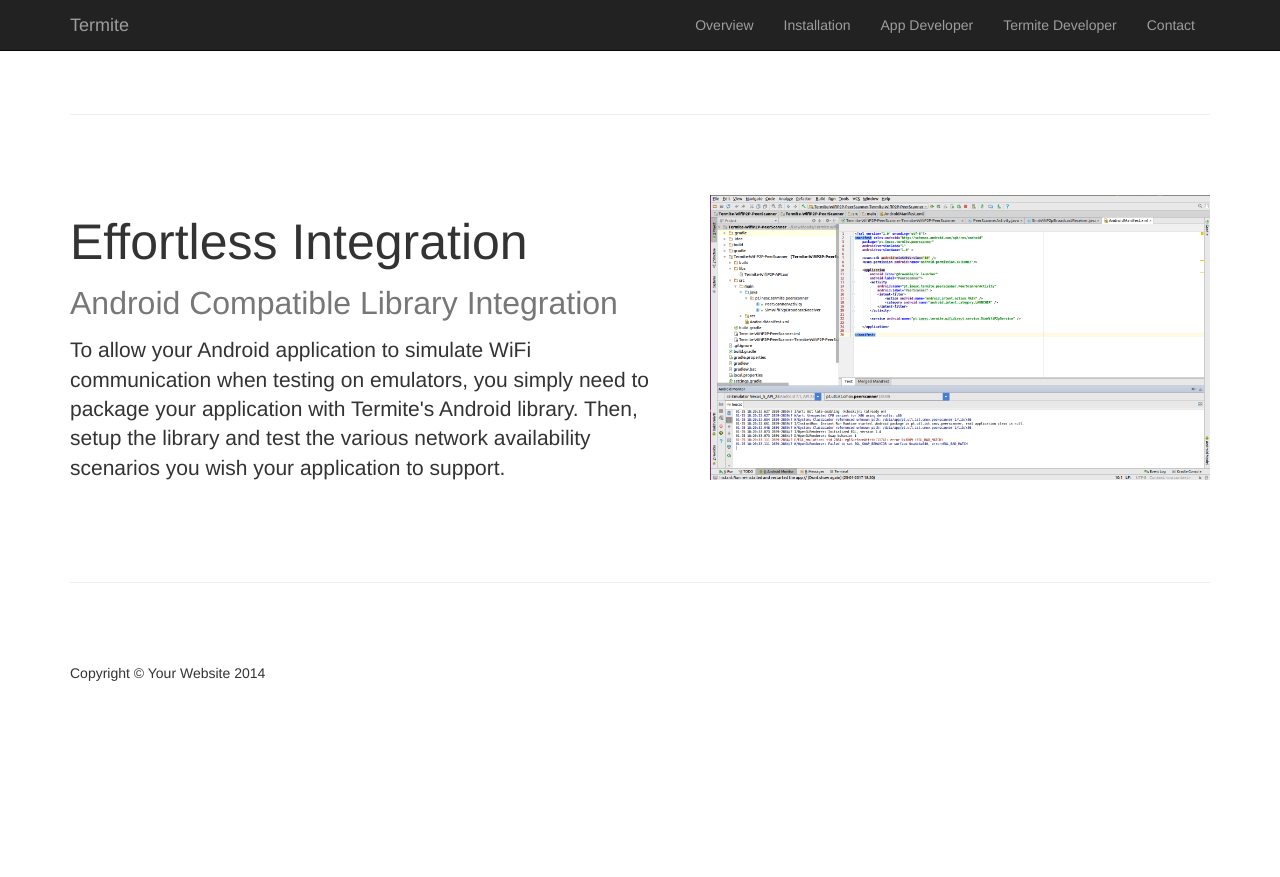
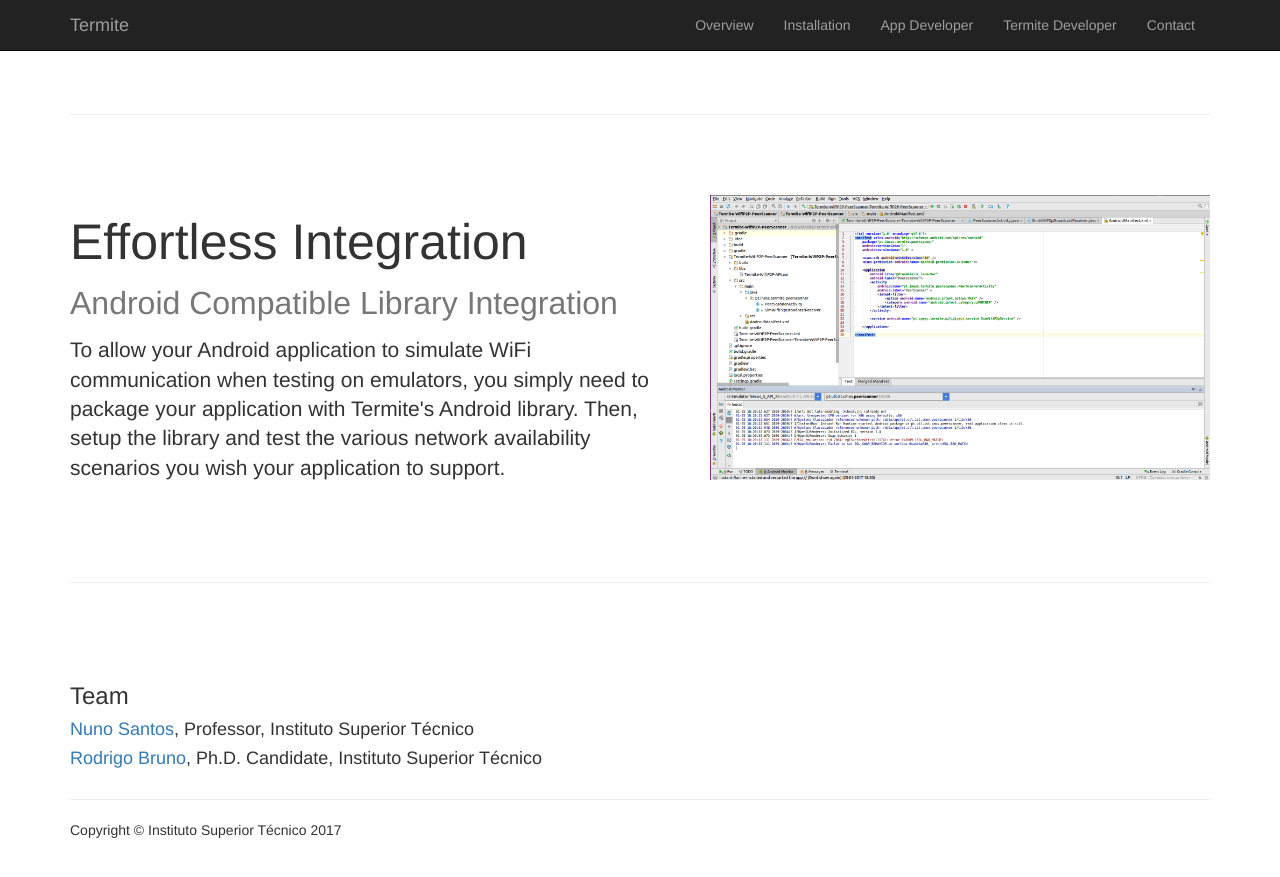
Before and after one commit to etraudonun/termite, a Jekyll site: the page index.html, which Jekyll copies as it is, in a window 1280 px wide and 900 px high, scrolled down 2292 px. Shown: the top 877 px of the window. Built offline with Jekyll 4.4.1, drawn with Linux system fonts in a browser that asks for light colours; before the commit the page ends 3035 px from its top, so only the background shows below that.

Commit message:
Update index.html

```diff
--- a/index.html
+++ b/index.html
@@ -279,9 +279,20 @@
 
         <!-- Footer -->
         <footer>
+
+            <div class="row">
+                <div class="col-md-12">
+                    <h3>Team</h3>
+                    <h4><a href="http://web.eecs.umich.edu/~jackjia/">Nuno Santos</a>, Professor, Instituto Superior Técnico</h4>
+                    <h4><a href="http://web.eecs.umich.edu/~alfchen/">Rodrigo Bruno</a>, Ph.D. Candidate, Instituto Superior Técnico</h4>
+                </div>
+            </div>
+
+            <hr>
+
             <div class="row">
                 <div class="col-lg-12">
-                    <p>Copyright &copy; Your Website 2014</p>
+                    <p>Copyright &copy; Instituto Superior Técnico 2017</p>
                 </div>
             </div>
         </footer>
```
